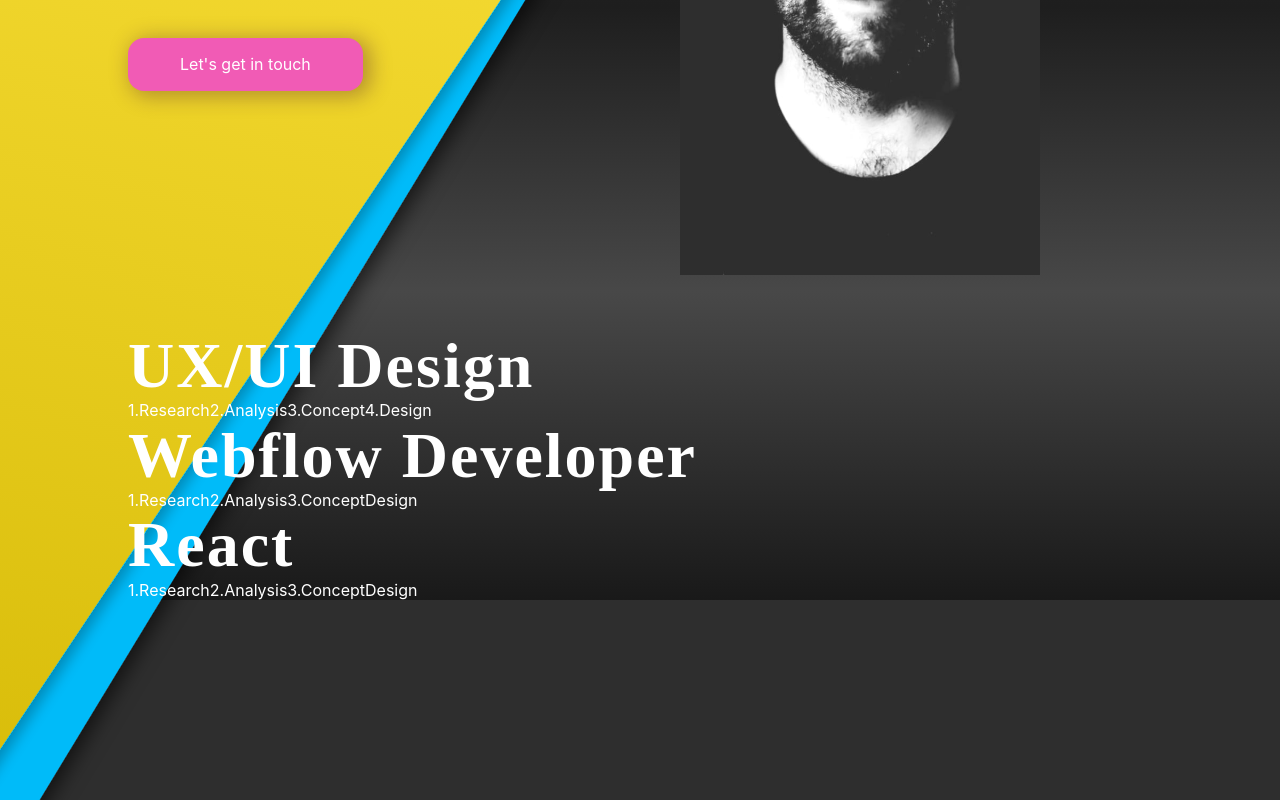
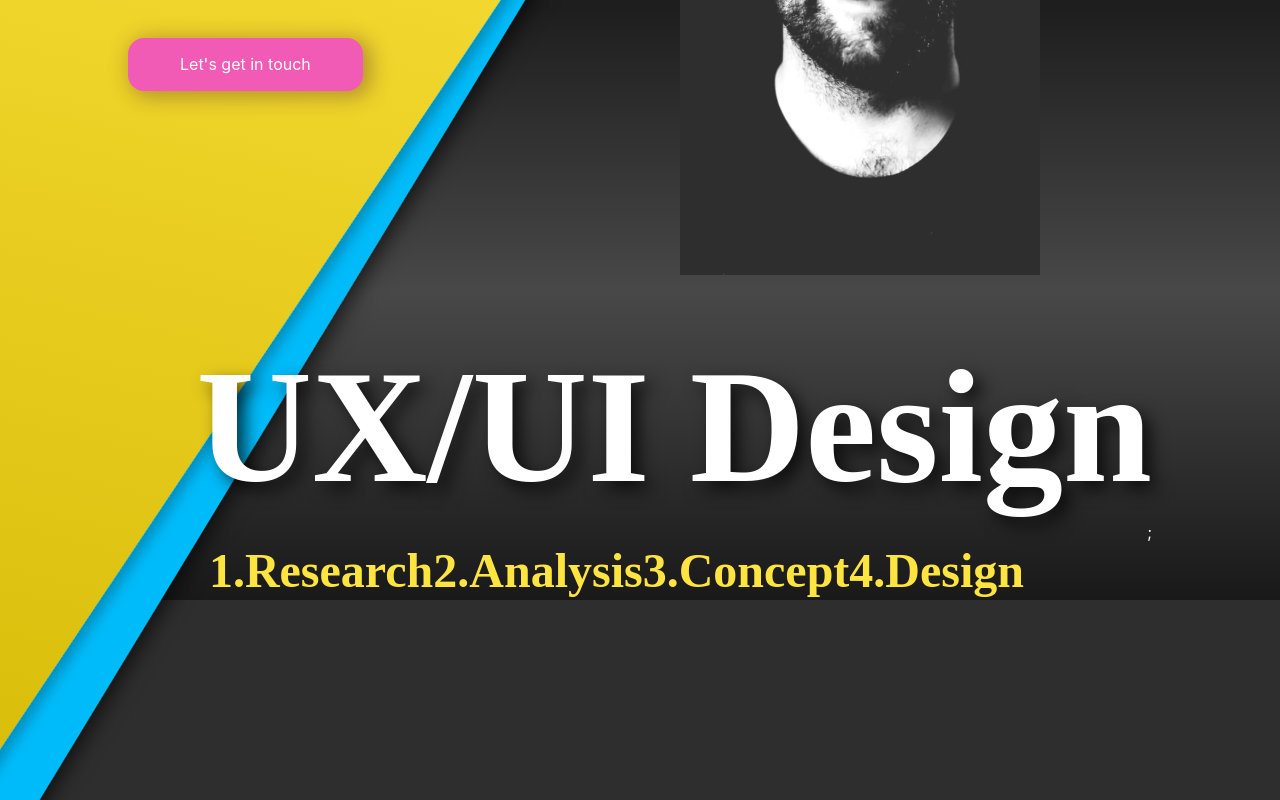
Before and after one commit to acasalsr/portfolio-2.0, a React (Create React App) app: page / in a window 1280 px wide. Shown: the part 493-1293 px from the top of the page. Built offline with nearby package versions, Linux system fonts and the light colour scheme.

Commit message:
mapping title

```diff
--- a/src/pages/HomePage.jsx
+++ b/src/pages/HomePage.jsx
@@ -2,14 +2,22 @@
 import "../App.css";
 import { jobDescription } from "../infoContetn/jobs";
 export default function HomePage() {
-  const Job = ({ job }) => {
-    console.log("JOB :: ", job);
+  // -> Function job title & keywords<-
+  function Job({ job }) {
+    /*
+    const titleLength = job.title.splite(" ");
+    if (titleLength !== 0) {
+      //Crear un .map de titleLength per imprimir titleLength[0], titleLength[1],etc
+      <h2>titleLength[]</h2>;
+    }
+    */
     return (
       <>
-        <h1>{job.title}</h1> <p>{job.keyword}</p>
+        <h2 class="header-secondary text-shadow">{job.title}</h2>;
+        <h3 class="text-color-yellow move-left">{job.keyword}</h3>
       </>
     );
-  };
+  }
 
   return (
     <>
@@ -65,9 +73,9 @@
       </header>
       <section className="section-ux padding-top padding-xxhuge">
         <div className="container-medium padding-horizontal padding-large">
-          <Job job={jobDescription[0].content} />
-          <Job job={jobDescription[1].content} />
-          <Job job={jobDescription[2].content} />
+          <div class="flex-right">
+            <Job job={jobDescription[0].content} />
+          </div>
         </div>
       </section>
     </>
```
